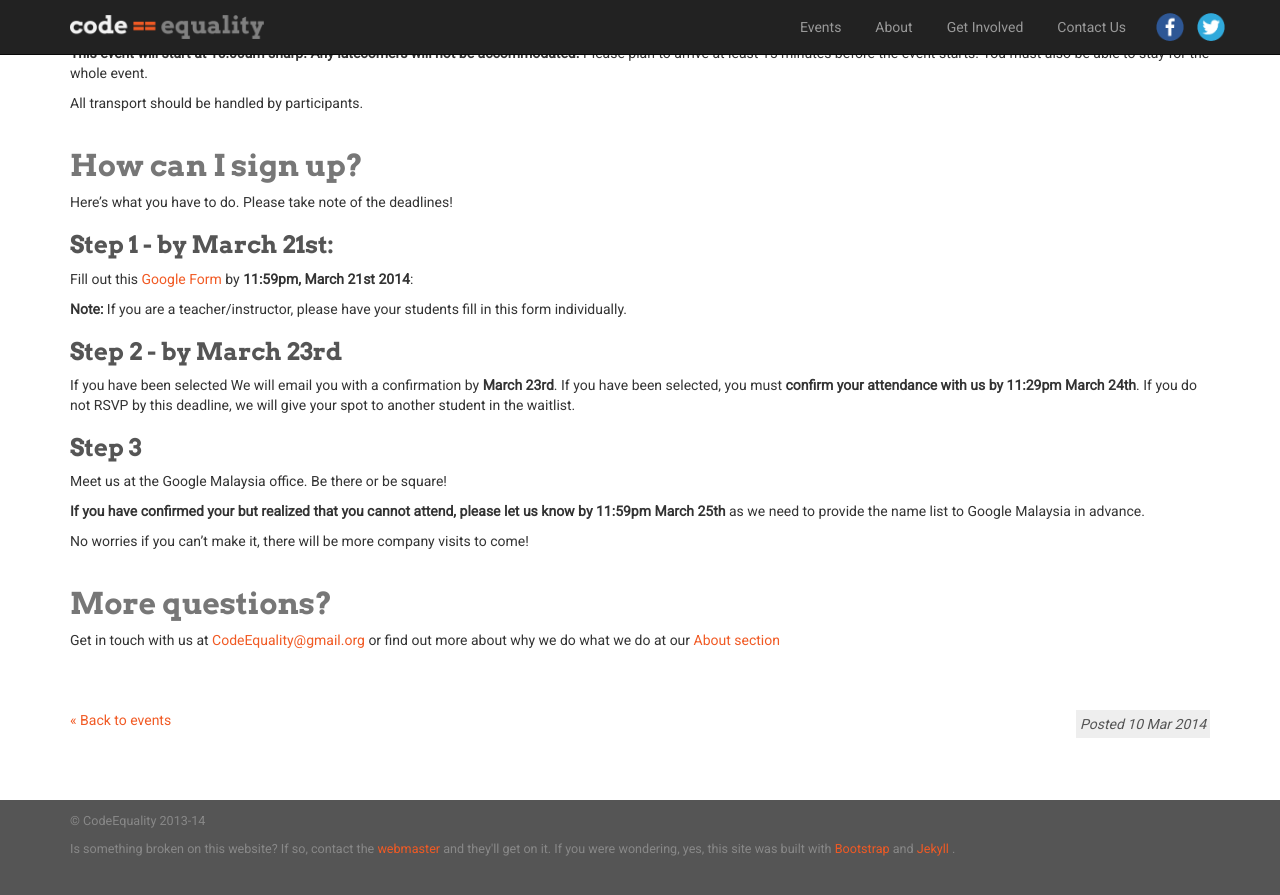
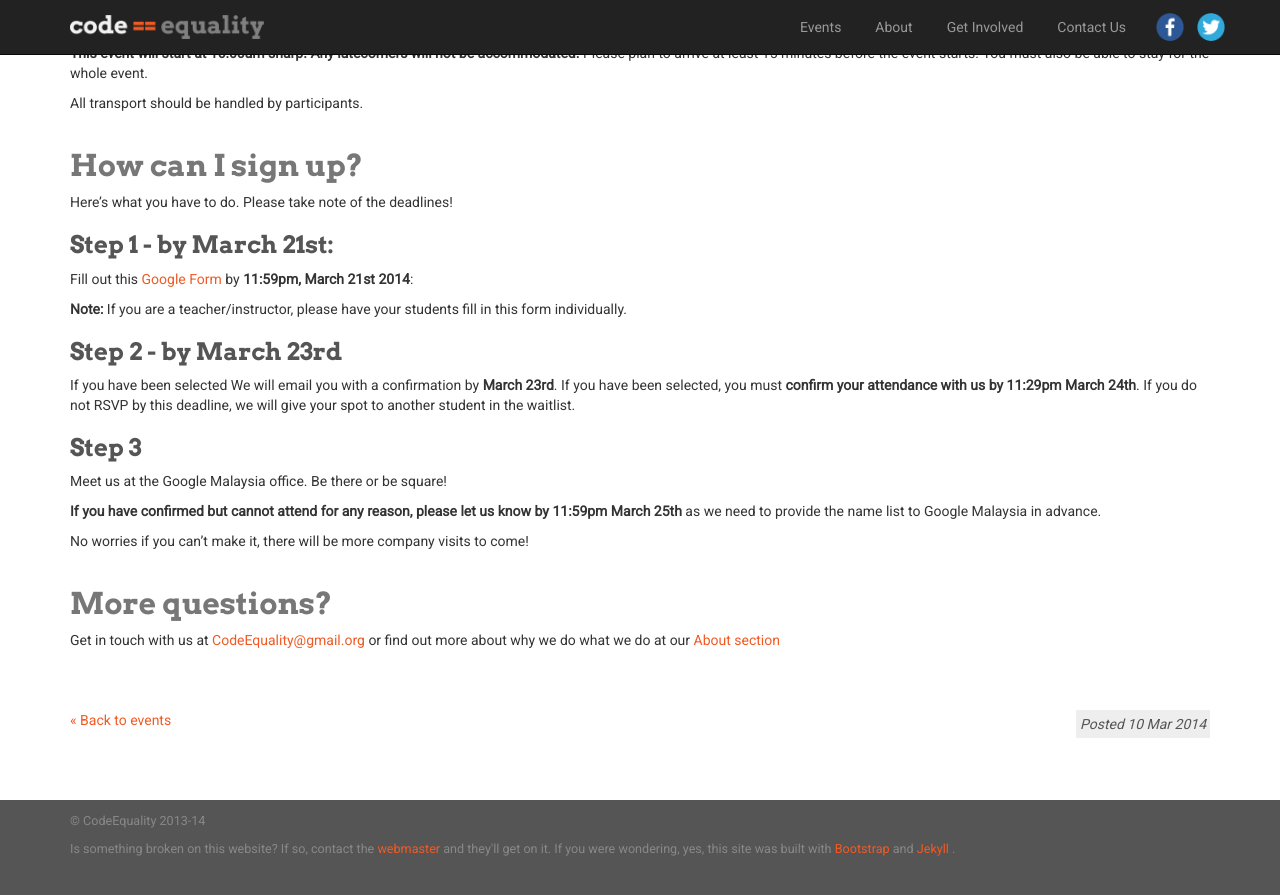
Before and after one commit to CodeEquality/codeequality.github.io, a Jekyll site: the page built from _posts/2014-03-10-google-company-visit.md, in a window 1280 px wide and 900 px high, scrolled down 667 px. Shown: the top 895 px of the window. Built offline with Jekyll 4.4.1, drawn with Linux system fonts in a browser that asks for light colours; nearby versions of some CDN libraries.

Commit message:
Update google event

```diff
--- a/_posts/2014-03-10-google-company-visit.md
+++ b/_posts/2014-03-10-google-company-visit.md
@@ -56,7 +56,7 @@ If you have been selected We will email you with a confirmation by __March 23rd_
 ###Step 3
 Meet us at the Google Malaysia office. Be there or be square!
 
-__If you have confirmed your but realized that you cannot attend, please let us know by 11:59pm March 25th__ as we need to provide the name list to Google Malaysia in advance.
+__If you have confirmed but cannot attend for any reason, please let us know by 11:59pm March 25th__ as we need to provide the name list to Google Malaysia in advance.
 
 No worries if you can't make it, there will be more company visits to come!
 
```
Also changed, not shown: 1 other file.
